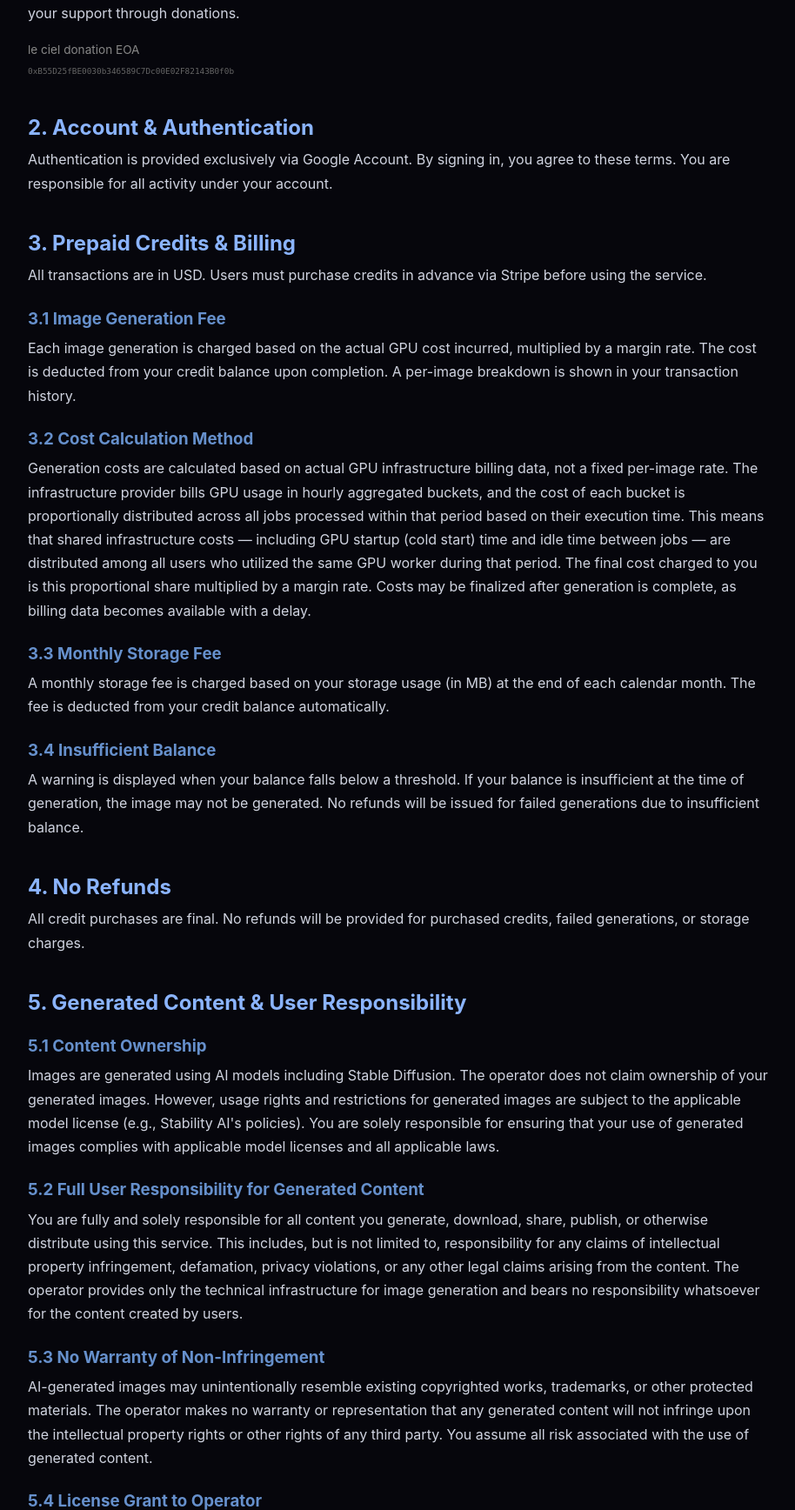
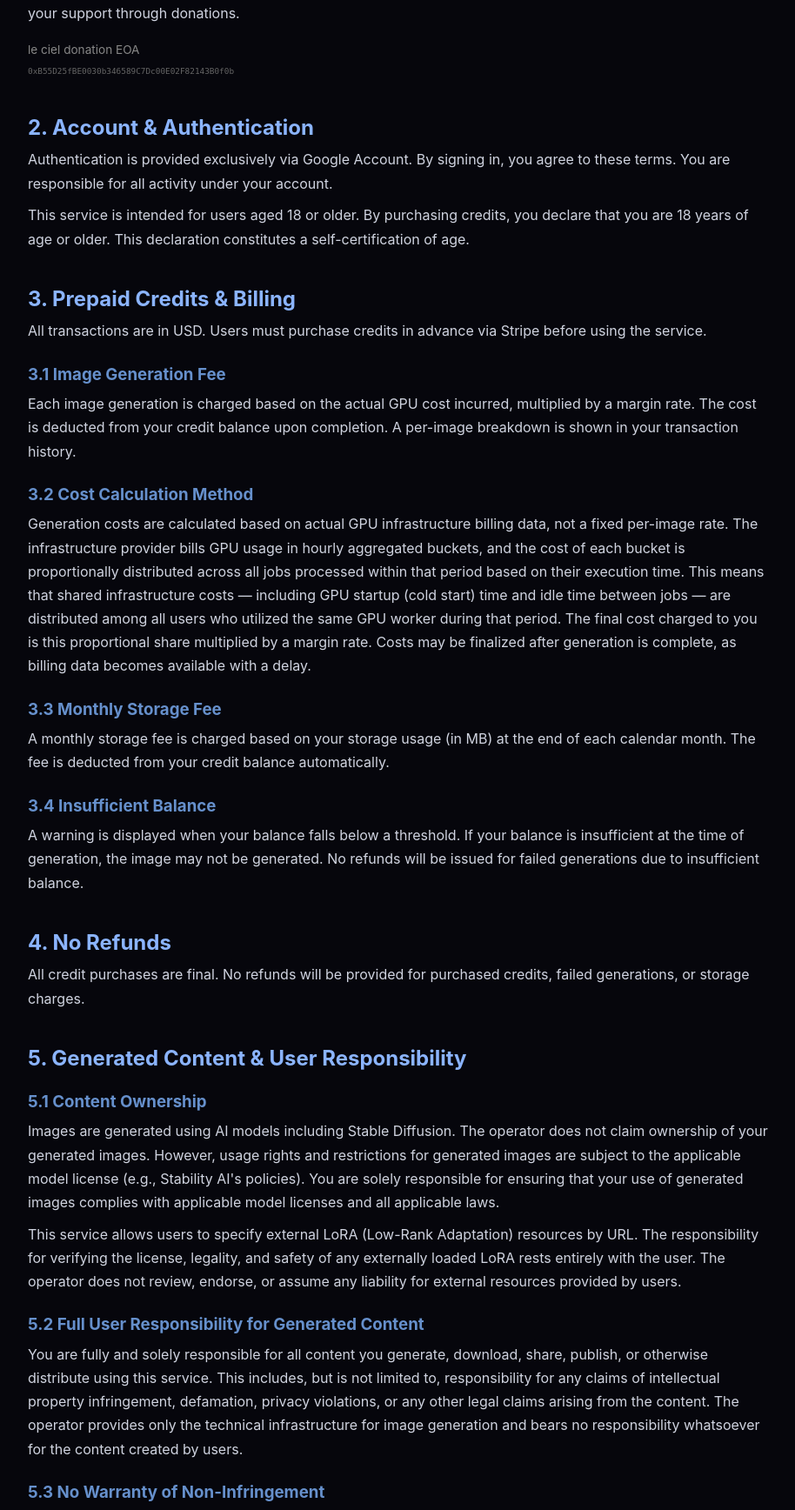
Before and after one commit to goodsun/ciel, a PHP site: page /service.php in a window 1280 px wide. Shown: the part 474-2210 px from the top of the page at 87% size, without its empty margins (182-1096 px from the left). Run offline with PHP 8.4, Linux system fonts and the light colour scheme; data that the repository does not hold is empty.

Commit message:
feat: add age self-certification and LoRA liability clauses to ToS
Section 2: age 18+ self-certification upon credit purchase.
Section 5.1: external LoRA license/legality responsibility on user.
Purchase checkbox updated to include age declaration in all languages.

```diff
--- a/lang/en.php
+++ b/lang/en.php
@@ -90,7 +90,7 @@ return [
     'member_since' => 'Member since',
     'purchase_credits' => 'Purchase Credits',
     'purchase' => 'Purchase',
-    'agree_tos' => 'I have read and agree to the <a href="/service.php?lang=%s" target="_blank" style="color:var(--accent-bright,#a0bef0);">Terms of Service</a>',
+    'agree_tos' => 'I am 18 years or older and agree to the <a href="/service.php?lang=%s" target="_blank" style="color:var(--accent-bright,#a0bef0);">Terms of Service</a>',
     'agree_tos_required' => 'You must agree to the Terms of Service before purchasing.',
     'agree_tos_modal' => 'Please read the <a href="/service.php?lang=%s" target="_blank" style="color:var(--accent-bright,#a0bef0);">Terms of Service</a> and check the agreement checkbox before purchasing.',
     'recent_transactions' => 'Recent Transactions',
--- a/lang/es.php
+++ b/lang/es.php
@@ -79,7 +79,7 @@ return [
     'member_since' => 'Miembro desde',
     'purchase_credits' => 'Comprar Créditos',
     'purchase' => 'Comprar',
-    'agree_tos' => 'He leído y acepto los <a href="/service.php?lang=%s" target="_blank" style="color:var(--accent-bright,#a0bef0);">Términos de Servicio</a>',
+    'agree_tos' => 'Tengo 18 anos o mas y acepto los <a href="/service.php?lang=%s" target="_blank" style="color:var(--accent-bright,#a0bef0);">Términos de Servicio</a>',
     'agree_tos_required' => 'Debe aceptar los Términos de Servicio antes de comprar.',
     'agree_tos_modal' => 'Lea los <a href="/service.php?lang=%s" target="_blank" style="color:var(--accent-bright,#a0bef0);">Términos de Servicio</a> y marque la casilla de acuerdo antes de comprar.',
     'recent_transactions' => 'Transacciones Recientes',
--- a/lang/ja.php
+++ b/lang/ja.php
@@ -79,7 +79,7 @@ return [
     'member_since' => '登録日',
     'purchase_credits' => 'クレジット購入',
     'purchase' => '購入',
-    'agree_tos' => '<a href="/service.php?lang=%s" target="_blank" style="color:var(--accent-bright,#a0bef0);">利用規約</a>を読み、同意します',
+    'agree_tos' => '18歳以上であり、<a href="/service.php?lang=%s" target="_blank" style="color:var(--accent-bright,#a0bef0);">利用規約</a>に同意します',
     'agree_tos_required' => '購入前に利用規約への同意が必要です。',
     'agree_tos_modal' => '購入には<a href="/service.php?lang=%s" target="_blank" style="color:var(--accent-bright,#a0bef0);">利用規約</a>をお読みいただき、同意のチェックボックスにチェックを入れてください。',
     'recent_transactions' => '最近の取引',
--- a/lang/ko.php
+++ b/lang/ko.php
@@ -79,7 +79,7 @@ return [
     'member_since' => '가입일',
     'purchase_credits' => '크레딧 구매',
     'purchase' => '구매',
-    'agree_tos' => '<a href="/service.php?lang=%s" target="_blank" style="color:var(--accent-bright,#a0bef0);">이용약관</a>을 읽고 동의합니다',
+    'agree_tos' => '18세 이상이며 <a href="/service.php?lang=%s" target="_blank" style="color:var(--accent-bright,#a0bef0);">이용약관</a>에 동의합니다',
     'agree_tos_required' => '구매 전 이용약관에 동의해야 합니다.',
     'agree_tos_modal' => '구매 전 <a href="/service.php?lang=%s" target="_blank" style="color:var(--accent-bright,#a0bef0);">이용약관</a>을 읽고 동의 체크박스에 체크해 주세요.',
     'recent_transactions' => '최근 거래',
--- a/lang/zh.php
+++ b/lang/zh.php
@@ -79,7 +79,7 @@ return [
     'member_since' => '注册日期',
     'purchase_credits' => '购买积分',
     'purchase' => '购买',
-    'agree_tos' => '我已阅读并同意<a href="/service.php?lang=%s" target="_blank" style="color:var(--accent-bright,#a0bef0);">服务条款</a>',
+    'agree_tos' => '我已年满18岁，并同意<a href="/service.php?lang=%s" target="_blank" style="color:var(--accent-bright,#a0bef0);">服务条款</a>',
     'agree_tos_required' => '购买前必须同意服务条款。',
     'agree_tos_modal' => '请阅读<a href="/service.php?lang=%s" target="_blank" style="color:var(--accent-bright,#a0bef0);">服务条款</a>，并勾选同意复选框后再购买。',
     'recent_transactions' => '最近交易',
--- a/public/service.php
+++ b/public/service.php
@@ -104,6 +104,11 @@ $tosLang = in_array($CURRENT_LANG, ['en','ja','zh','ko','es']) ? $CURRENT_LANG :
 <p class="zh">认证仅通过Google账户提供。登录即表示您同意本条款。您对账户下的所有活动承担责任。</p>
 <p class="ko">인증은 Google 계정을 통해서만 제공됩니다. 로그인함으로써 본 약관에 동의하는 것으로 간주됩니다. 계정에서 발생하는 모든 활동은 본인의 책임입니다.</p>
 <p class="es">La autenticación se proporciona exclusivamente a través de una cuenta de Google. Al iniciar sesión, usted acepta estos términos. Usted es responsable de toda la actividad en su cuenta.</p>
+<p class="en">This service is intended for users aged 18 or older. By purchasing credits, you declare that you are 18 years of age or older. This declaration constitutes a self-certification of age.</p>
+<p class="ja">本サービスは18歳以上の方を対象としています。クレジットを購入することにより、18歳以上であることを自己申告したものとみなします。</p>
+<p class="zh">本服务面向18岁及以上用户。购买积分即视为自行声明已年满18岁。</p>
+<p class="ko">본 서비스는 18세 이상 사용자를 대상으로 합니다. 크레딧을 구매함으로써 18세 이상임을 자기 신고한 것으로 간주됩니다.</p>
+<p class="es">Este servicio esta destinado a usuarios de 18 anos o mas. Al comprar creditos, usted declara que tiene 18 anos de edad o mas. Esta declaracion constituye una autocertificacion de edad.</p>
 
 <h2>
 <span class="en">3. Prepaid Credits &amp; Billing</span>
@@ -203,6 +208,11 @@ $tosLang = in_array($CURRENT_LANG, ['en','ja','zh','ko','es']) ? $CURRENT_LANG :
 <p class="zh">图像使用包括Stable Diffusion在内的AI模型生成。运营者不主张对您生成的图像拥有所有权。但生成图像的使用权和限制受适用的模型许可证（如Stability AI的政策）约束。您有责任确保您对生成图像的使用符合适用的模型许可证和所有适用法律。</p>
 <p class="ko">이미지는 Stable Diffusion을 포함한 AI 모델을 사용하여 생성됩니다. 운영자는 생성된 이미지의 소유권을 주장하지 않습니다. 다만 생성된 이미지의 사용권 및 제한은 해당 모델 라이선스(예: Stability AI 정책)를 따릅니다. 생성된 이미지의 사용이 해당 모델 라이선스 및 모든 관련 법률을 준수하는지 확인할 책임은 전적으로 사용자에게 있습니다.</p>
 <p class="es">Las imágenes se generan utilizando modelos de IA, incluyendo Stable Diffusion. El operador no reclama la propiedad de sus imágenes generadas. Sin embargo, los derechos de uso y las restricciones de las imágenes generadas están sujetos a la licencia del modelo aplicable (por ejemplo, las políticas de Stability AI). Usted es el único responsable de garantizar que su uso de las imágenes generadas cumpla con las licencias de modelo aplicables y todas las leyes vigentes.</p>
+<p class="en">This service allows users to specify external LoRA (Low-Rank Adaptation) resources by URL. The responsibility for verifying the license, legality, and safety of any externally loaded LoRA rests entirely with the user. The operator does not review, endorse, or assume any liability for external resources provided by users.</p>
+<p class="ja">本サービスでは、ユーザーがURLにより外部のLoRA（Low-Rank Adaptation）リソースを指定することができます。外部から読み込まれるLoRAのライセンス、合法性、および安全性を確認する責任は、すべてユーザーに帰属します。運営者はユーザーが提供する外部リソースの審査、推奨、および一切の責任を負いません。</p>
+<p class="zh">本服务允许用户通过 URL 指定外部 LoRA（Low-Rank Adaptation）资源。验证任何外部加载的 LoRA 的许可证、合法性和安全性的责任完全由用户承担。运营者不对用户提供的外部资源进行审查、推荐，也不承担任何责任。</p>
+<p class="ko">본 서비스에서는 사용자가 URL을 통해 외부 LoRA(Low-Rank Adaptation) 리소스를 지정할 수 있습니다. 외부에서 로드되는 LoRA의 라이선스, 합법성 및 안전성을 확인할 책임은 전적으로 사용자에게 있습니다. 운영자는 사용자가 제공한 외부 리소스에 대해 검토, 추천 또는 어떠한 책임도 지지 않습니다.</p>
+<p class="es">Este servicio permite a los usuarios especificar recursos LoRA (Low-Rank Adaptation) externos mediante URL. La responsabilidad de verificar la licencia, legalidad y seguridad de cualquier LoRA cargado externamente recae enteramente en el usuario. El operador no revisa, respalda ni asume ninguna responsabilidad por los recursos externos proporcionados por los usuarios.</p>
 
 <h3>
 <span class="en">5.2 Full User Responsibility for Generated Content</span>
```
